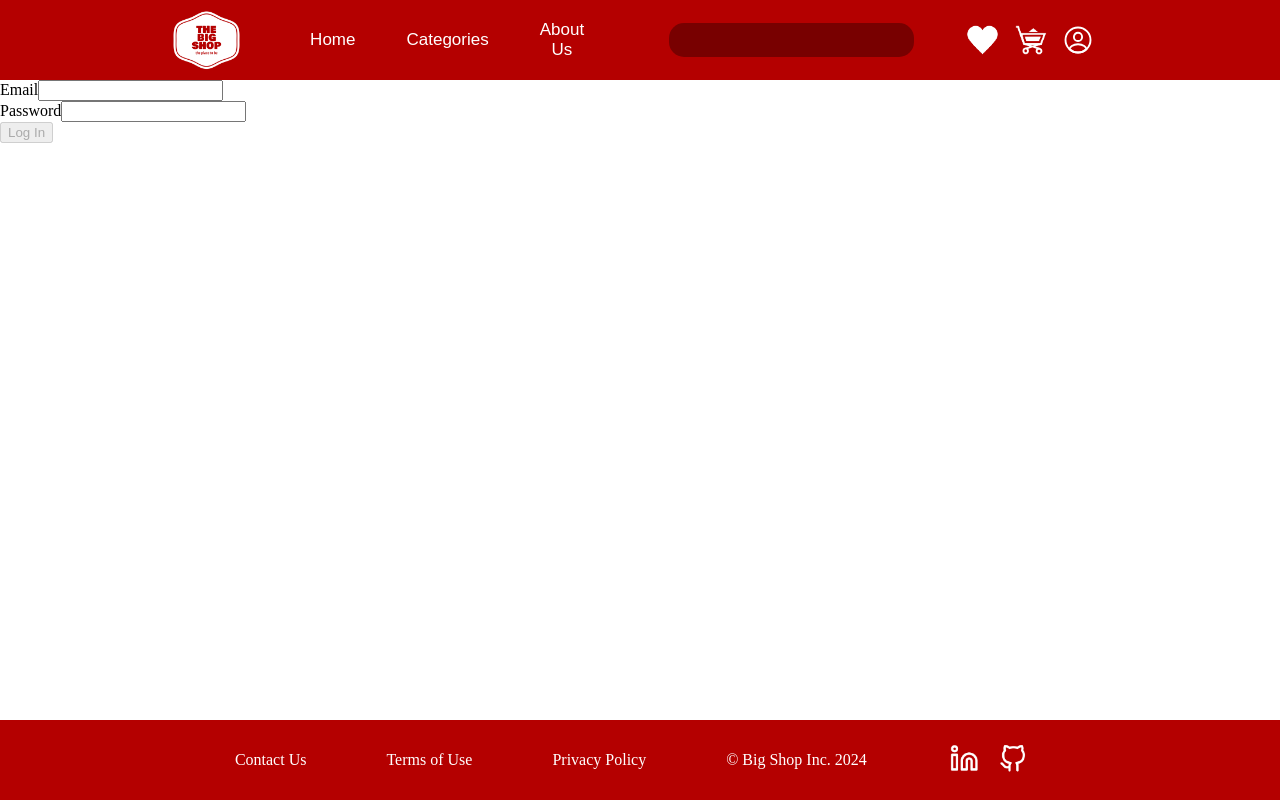
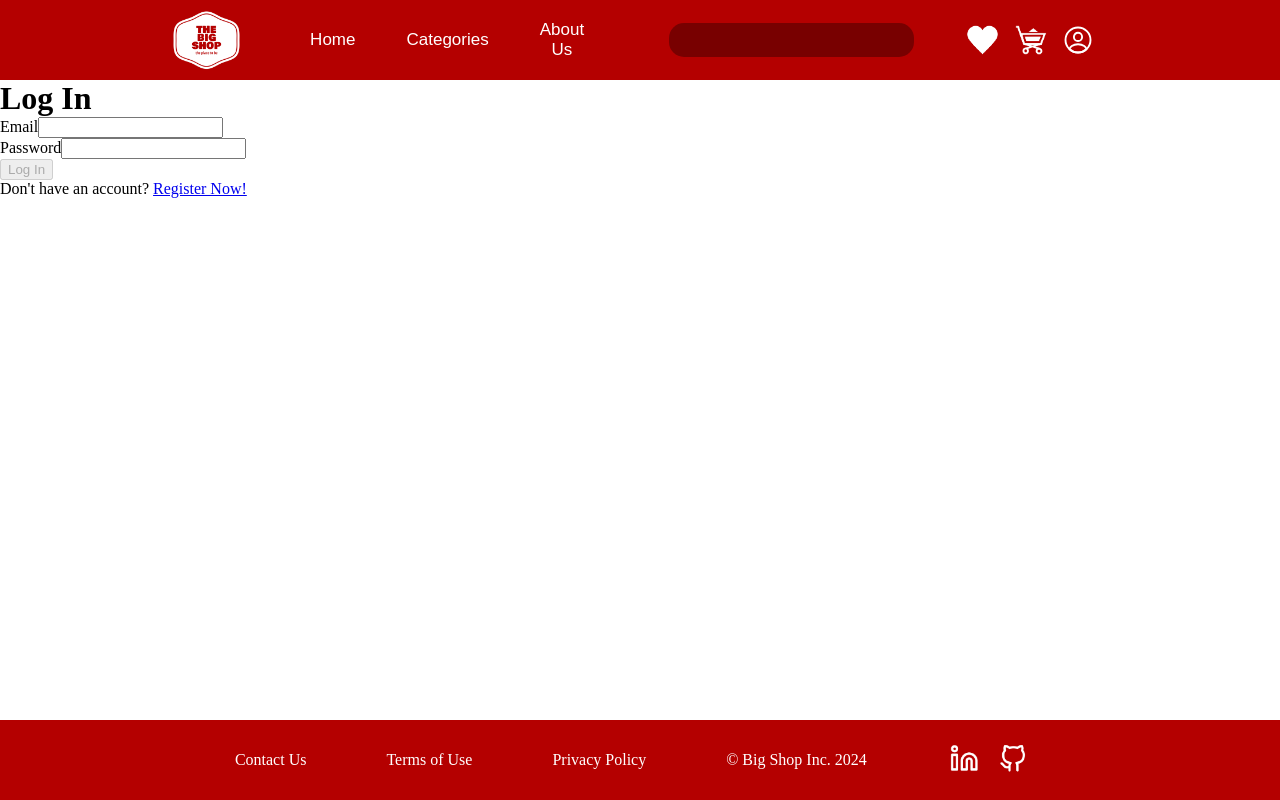
Before and after one commit to BrunoFares/e-commerce-website, an Angular app: page /login in a window 1280 px wide. Built offline with nearby package versions, Linux system fonts and the light colour scheme.

Commit message:
Added a router link to the register component, in case the user isn't registered to the website.

```diff
--- a/src/app/core/auth/login/login.component.html
+++ b/src/app/core/auth/login/login.component.html
@@ -1,3 +1,4 @@
+<h1>Log In</h1>
 <form (ngSubmit)="onSubmit()" [formGroup]="loginForm">
     <label for="username">Email</label>
     <input name="username" type="text" formControlName="username" id="username"><br>
@@ -7,3 +8,4 @@
 
     <button type="submit" [disabled]="!loginForm.valid">Log In</button>
 </form>
+<p>Don't have an account? <a [routerLink]="'/register'">Register Now!</a></p>
```
